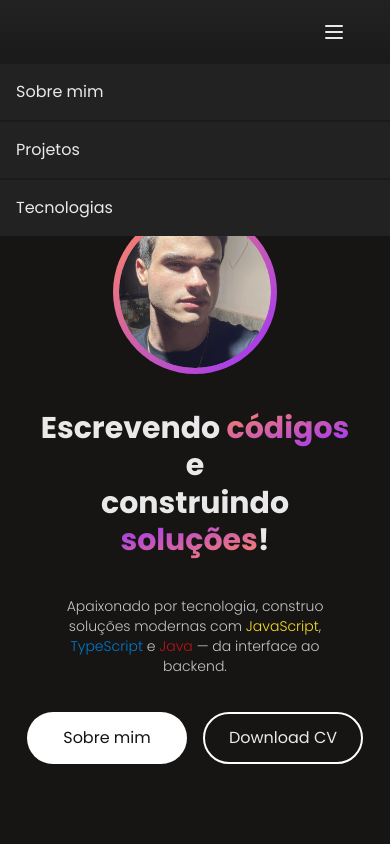
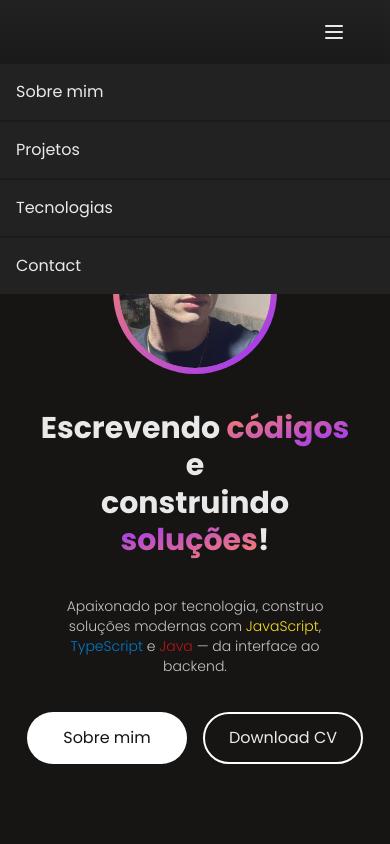
Before and after one commit to gctoledo/portfolio, a Next.js app: page / in a window 390 px wide. Both pictures are taken after a click on the button 195 px from the left and 32 px from the top of the page. Shown: the top 844 px of the page. Built offline with nearby package versions, Linux system fonts and the light colour scheme.

Commit message:
feat: add contact section to mobile nav

```diff
--- a/src/app/_components/MobileNav.tsx
+++ b/src/app/_components/MobileNav.tsx
@@ -32,6 +32,12 @@ const MobileNav = ({ close }: MobileNavProps) => {
               Tecnologias
             </NavLink>
           </li>
+
+          <li className="bg-[#222222] px-4 py-4" onClick={close}>
+            <NavLink offset={500} href={"#contact"}>
+              Contact
+            </NavLink>
+          </li>
         </ul>
       </motion.nav>
     </AnimatePresence>
```
